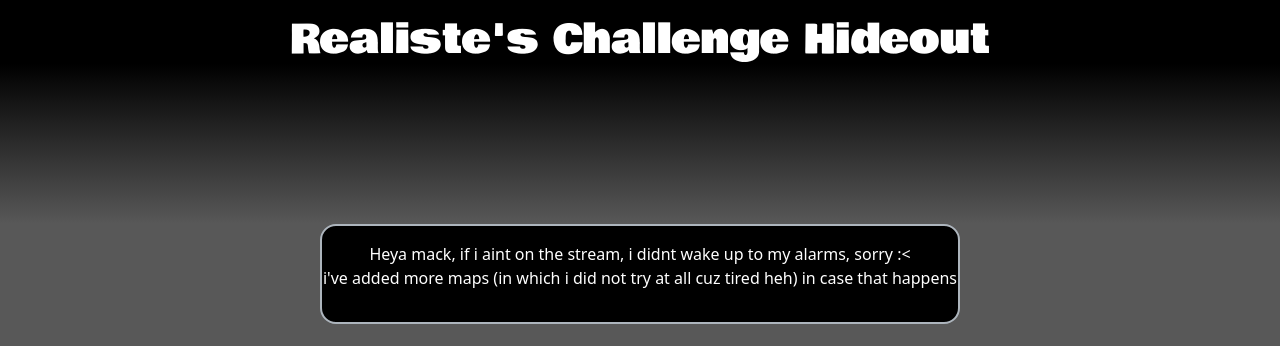
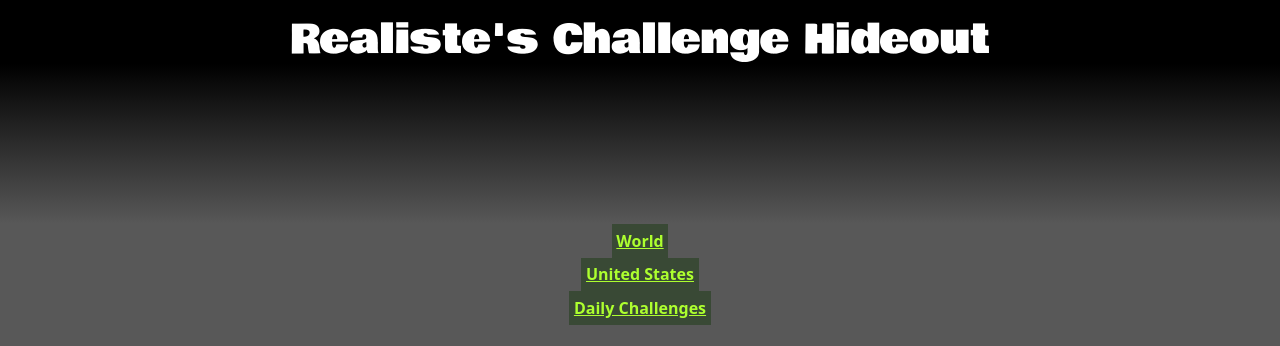
Before and after one commit to Realiste1/challenge-hideout, a plain HTML site: page index.html in a window 1280 px wide. Shown: the top 346 px of the page. Drawn offline with nearby package versions, Linux system fonts and the light colour scheme.

Commit message:
remove motd while not in use

```diff
--- a/index.html
+++ b/index.html
@@ -27,11 +27,11 @@
             </div>
 
             <!-- MOTD -->
-            <div class="w-50 mx-auto bg-black py-3 mb-5 border-2 border-dark-subtle border rounded rounded-4">
+           <!--  <div class="w-50 mx-auto bg-black py-3 mb-5 border-2 border-dark-subtle border rounded rounded-4">
                 <p class="text-center text-white">Heya mack, if i aint on the stream, i didnt wake up to my alarms, sorry :<<br>
                 i've added more maps (in which i did not try at all cuz tired heh) in case that happens
                 </p>
-            </div>
+            </div> -->
 
 
             <div id="categories" class="d-flex flex-column w-25 ms-auto me-auto align-items-center">
```
